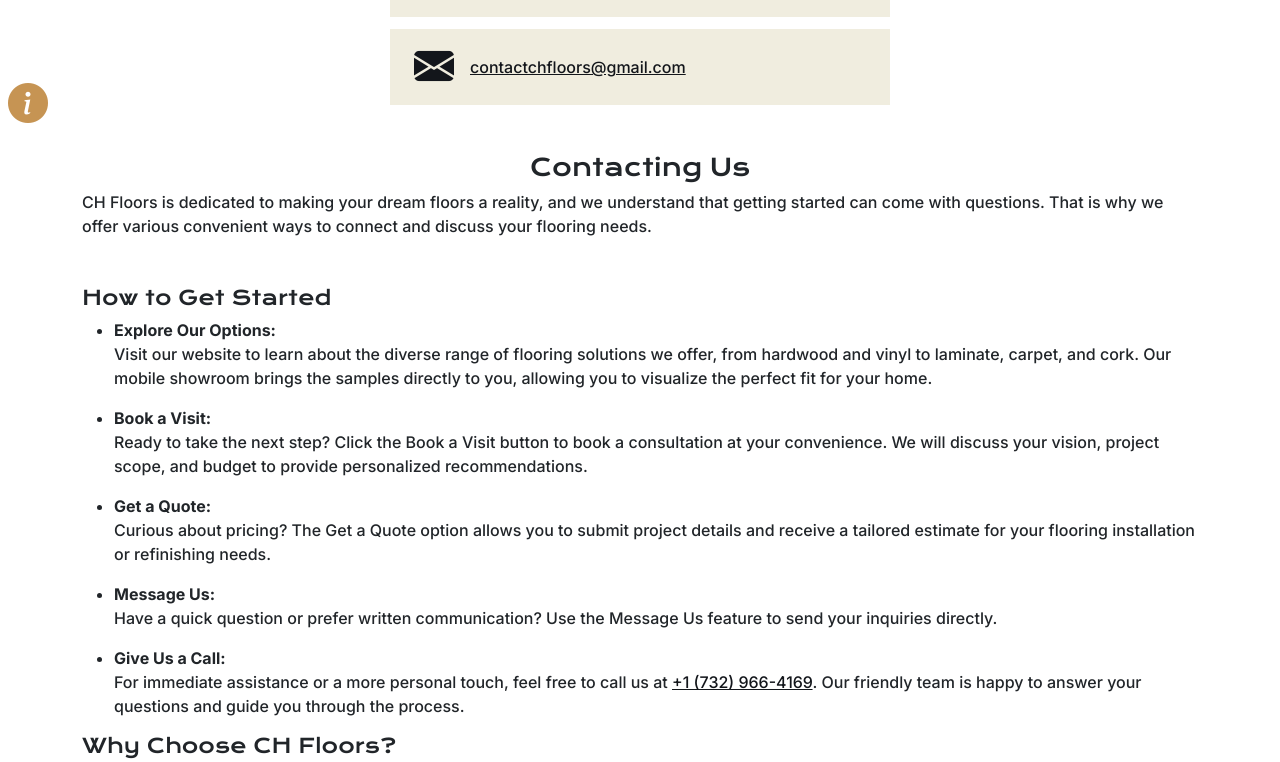
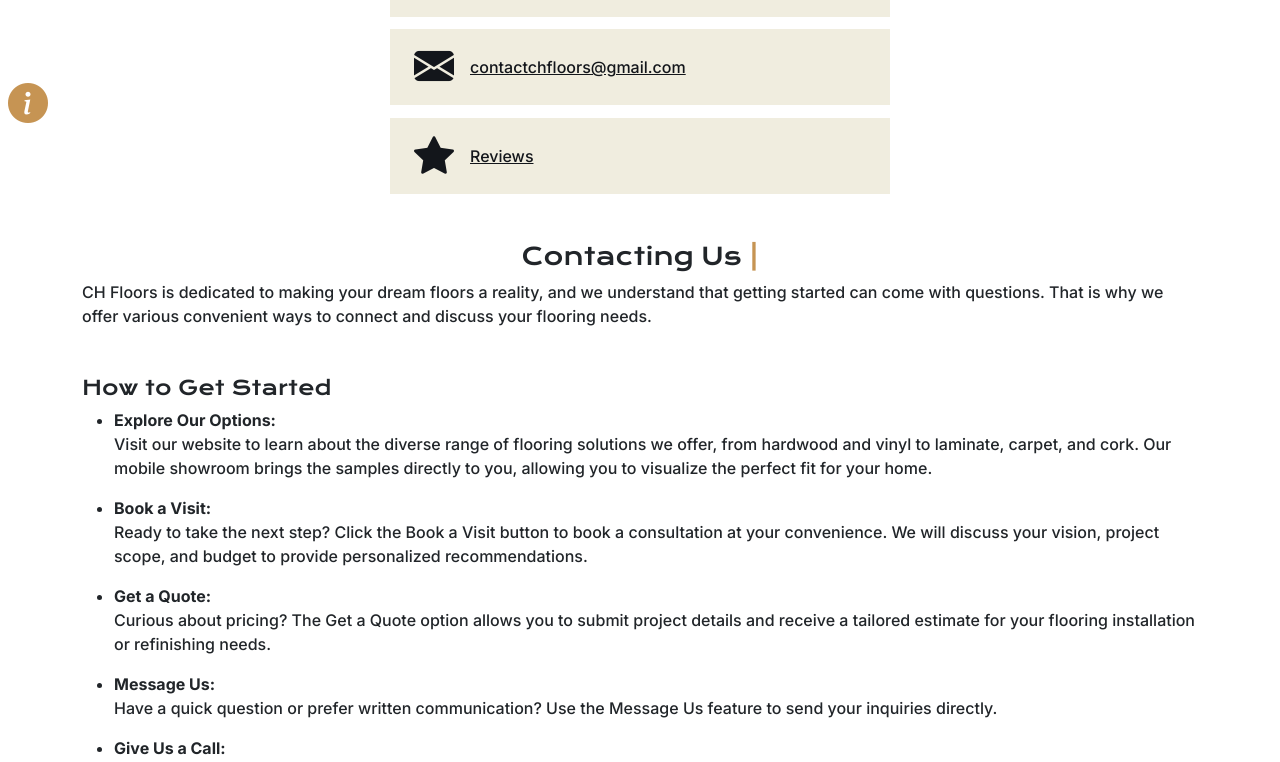
Before and after one commit to rafaelolal/chhardwood, a Next.js app: page /contact in a window 1280 px wide. Shown: the part 658-1420 px from the top of the page. Built offline with nearby package versions, Linux system fonts and the light colour scheme.

Commit message:
added reviews functions and other minor changes

```diff
--- a/app/contact/page.tsx
+++ b/app/contact/page.tsx
@@ -7,6 +7,7 @@ import { EmailLink } from "../ui/email-link";
 import PhoneIcon from "../ui/phone-icon";
 import EmailIcon from "../ui/email-icon";
 import { SmsLink } from "../ui/sms-link";
+import ReviewIcon from "../ui/review-icon";
 
 export const metadata: Metadata = {
   title: "Contact Us | CH Floors",
@@ -80,10 +81,20 @@ export default function Contact() {
               <p>{EMAIL}</p>
             </div>
           </EmailLink>
+
+          <Link href="https://g.page/r/Cbs6GDoU0NDIEB0/review">
+            <div className="contact-box">
+              <ReviewIcon className="fs-1 mx-3" />
+
+              <p>Reviews</p>
+            </div>
+          </Link>
         </section>
 
         <section className="container my-5">
-          <h2 className="fs-4 text-center mt-5">Contacting Us</h2>
+          <h2 className="fs-4 text-center mt-5">
+            Contacting Us <span className="text-tertiary fw-bold">|</span>
+          </h2>
 
           <p>
             CH Floors is dedicated to making your dream floors a reality, and we
@@ -149,7 +160,10 @@ export default function Contact() {
             </li>
           </ul>
 
-          <h2 className="fs-5">Why Choose CH Floors?</h2>
+          <h2 className="fs-5">
+            Why Choose CH Floors?{" "}
+            <span className="text-tertiary fw-bold">|</span>
+          </h2>
 
           <ul>
             <li>
--- a/app/reviews/page.tsx
+++ b/app/reviews/page.tsx
@@ -5,3 +5,5 @@ export default function Reviews() {
     </main>
   );
 }
+
+// https://g.page/r/Cbs6GDoU0NDIEB0/review
--- a/app/ui/quick-modal.tsx
+++ b/app/ui/quick-modal.tsx
@@ -26,6 +26,11 @@ export default function QuickModal() {
       icon: "bi bi-chat-fill",
       name: "SMS",
       link: "/contact",
+    },
+    {
+      icon: "bi bi-star-fill",
+      name: "Reviews",
+      link: "https://g.page/r/Cbs6GDoU0NDIEB0/review",
     },
   ];
 
--- /dev/null
+++ b/app/ui/review-icon.tsx
@@ -0,0 +1,3 @@
+export default function ReviewIcon({ className }: { className?: string }) {
+  return <i className={`${className} bi bi-star-fill`}></i>;
+}
```
Also changed, not shown: app/page.tsx (+9 -4 lines), app/services/page.tsx (+7 -3 lines), 2 other files (tests, documents, lock files or other folders).
